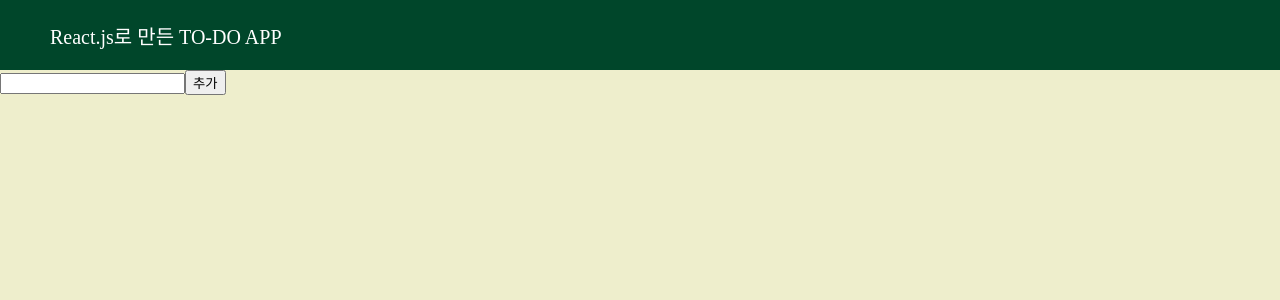
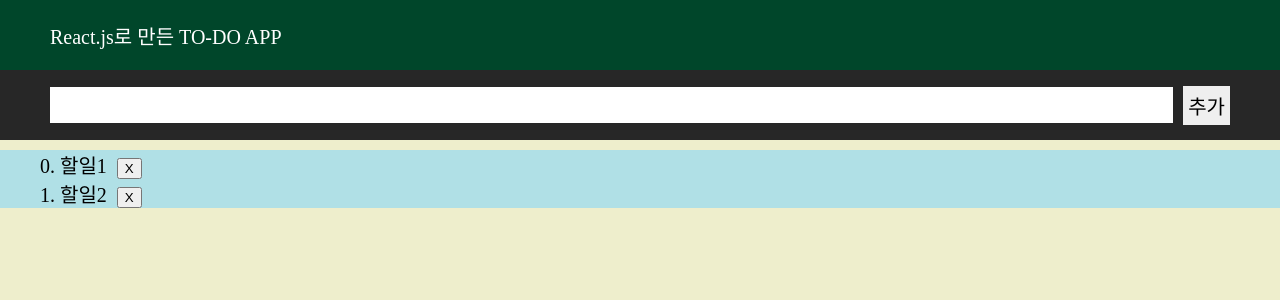
Before and after one commit to chorom-ham/reactjs-todo, a React (Create React App) app: page / in a window 1280 px wide. Shown: the top 300 px of the page. Built offline with nearby package versions, Linux system fonts and the light colour scheme.

Commit message:
Error - props.onSumbit is not func.

```diff
--- a/src/App.js
+++ b/src/App.js
@@ -22,7 +22,6 @@ function App() {
       <GlobalStyle />
       <Header />
       <Todo />
-      <Form></Form>
     </Wrapper>
   );
 }
--- a/src/components/todo/Form.js
+++ b/src/components/todo/Form.js
@@ -1,13 +1,57 @@
 import styled from "styled-components";
+import React, { useState } from "react";
 
 // Hint: Form, Input, Button
-export default function Form() {
+let nextId = 2;
+
+export default function Form(props) {
+  const [value, setValue] = useState("");
+
+  const onChange = (e) => {
+    setValue(e.target.value);
+  };
+  const onSubmitHandler = (e) => {
+    e.preventDefault();
+    props.onSubmit({
+      id: nextId++,
+      text: value,
+      check: false,
+    });
+    setValue("");
+  };
   return (
-    <div>
-      <form>
-        <input type="text"></input>
-        <button type="submit">추가</button>
-      </form>
-    </div>
+    <StyledForm onSubmit={onSubmitHandler}>
+      <StyledInput
+        id="newItem"
+        type="text"
+        onChange={onChange}
+        value={value}
+      ></StyledInput>
+      <InputButton type="submit">추가</InputButton>
+    </StyledForm>
   );
 }
+
+const StyledForm = styled.form`
+  background-color: #272727;
+  display: flex;
+  color: #000000;
+  font-size: 2rem;
+  height: 7rem;
+  align-items: center;
+  padding-left: 5rem;
+  padding-right: 5rem;
+`;
+
+const StyledInput = styled.input`
+  font-size: 3rem;
+  border: 0;
+  flex: 1;
+`;
+
+const InputButton = styled.button`
+  font-size: 2rem;
+  border: 0;
+  margin-left: 1rem;
+  padding: 0.5rem;
+`;
--- a/src/components/todo/Item.js
+++ b/src/components/todo/Item.js
@@ -1,6 +1,20 @@
 import styled from "styled-components";
 
 // Hint: props로 id, text, onClick 등 (자유)
-export default function Item() {
-  return <div>벗들 파이팅 :)</div>;
+export default function Item(props) {
+  return (
+    <div>
+      <StyledItem>
+        {props.id}. {props.text}
+      </StyledItem>
+      <StyledDeleteButton>X</StyledDeleteButton>
+    </div>
+  );
 }
+
+const StyledItem = styled.span`
+  font-size: 2rem;
+`;
+const StyledDeleteButton = styled.button`
+  margin-left: 1rem;
+`;
--- a/src/components/todo/Todo.js
+++ b/src/components/todo/Todo.js
@@ -5,7 +5,47 @@ import Form from "./Form";
 import Item from "./Item";
 
 export default function Todo() {
-  const [todoList, setTodoList] = useState([]);
+  const [todoList, setTodoList] = useState([
+    {
+      id: 0,
+      text: "할일1",
+      check: false,
+    },
+    {
+      id: 1,
+      text: "할일2",
+      check: true,
+    },
+  ]);
 
-  return <div></div>;
+  const addItem = (item) => {
+    console.log("addItem함수 실행됨");
+    setTodoList(
+      todoList.concat({
+        id: item.id,
+        text: item.text,
+        check: item.check,
+      })
+    );
+  };
+
+  return (
+    <div>
+      <Form onSumbit={addItem} name="wow"></Form>
+      <StyledList>
+        {todoList.map((todo) => (
+          <Item
+            id={todo.id}
+            text={todo.text}
+            check={todo.check}
+            key={todo.id}
+          ></Item>
+        ))}
+      </StyledList>
+    </div>
+  );
 }
+
+const StyledList = styled.ul`
+  background: powderblue;
+`;
```
